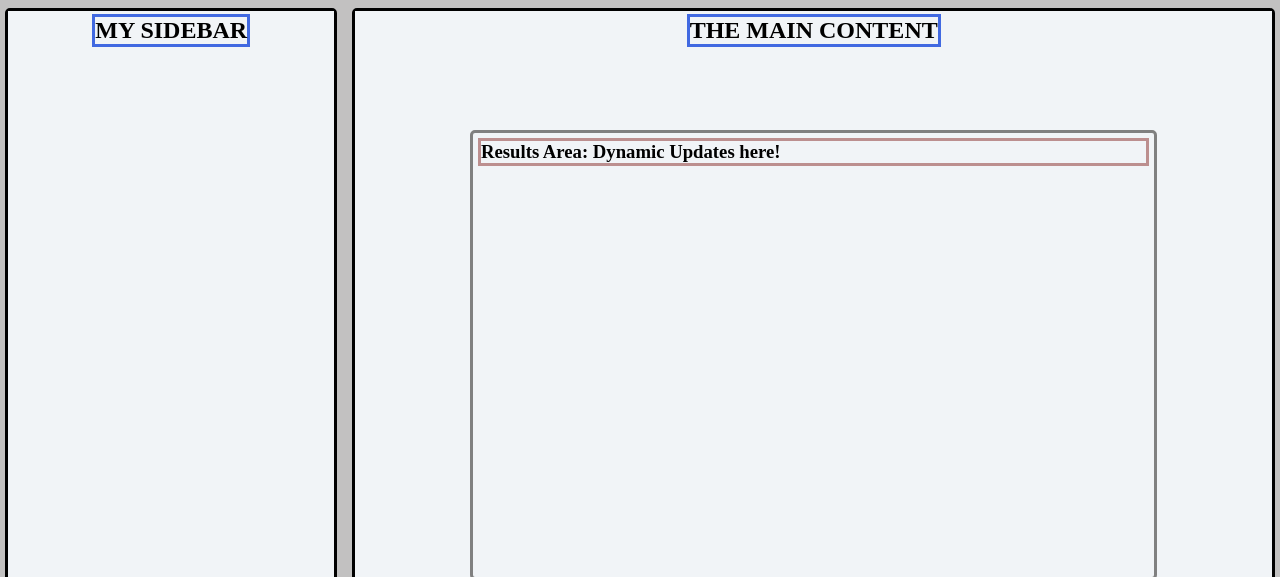
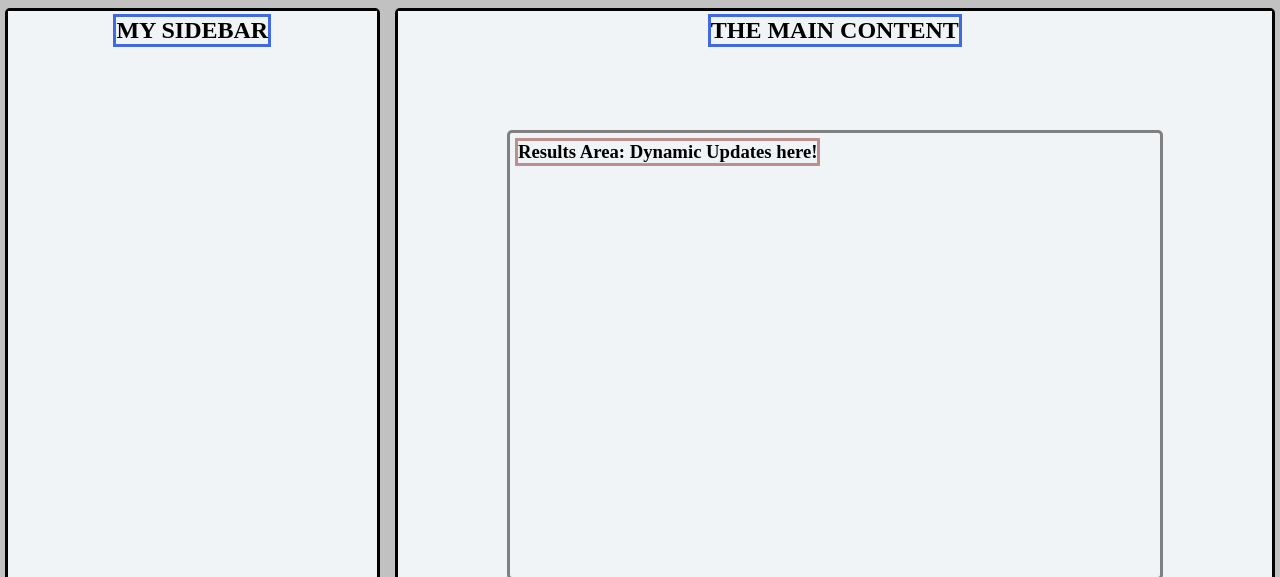
Before and after one commit to clintonqwert/HTML5WebAppTemplate, a plain HTML site: page index.html in a window 1280 px wide. Shown: the part 207-784 px from the top of the page. Drawn offline with Linux system fonts and the light colour scheme.

Commit message:
fixed the sizing stretch bug

```diff
--- a/css/style.css
+++ b/css/style.css
@@ -79,6 +79,10 @@ body {
     grid-area: results;
     grid-column: 2/8;
     grid-row: 1/4;
+}
+
+#results-area{
+    position: absolute;
 }
 
 .grid-buttons{
--- a/index.html
+++ b/index.html
@@ -76,8 +76,8 @@ All Rights Reserved.
 
                     <div id="results-gridbox" class="grid-frame-child">
 
-                        <div id="results-area" class="grid-results area-child"> <!-- Dynamic updates here -->
-                            <h3>Results Area: Dynamic Updates here!</h3>
+                        <div class="grid-results area-child"> <!-- Dynamic updates here -->
+                            <h3 id="results-area">Results Area: Dynamic Updates here!</h3>
                         </div>
 
                         <div class="grid-buttons area-child">
```
